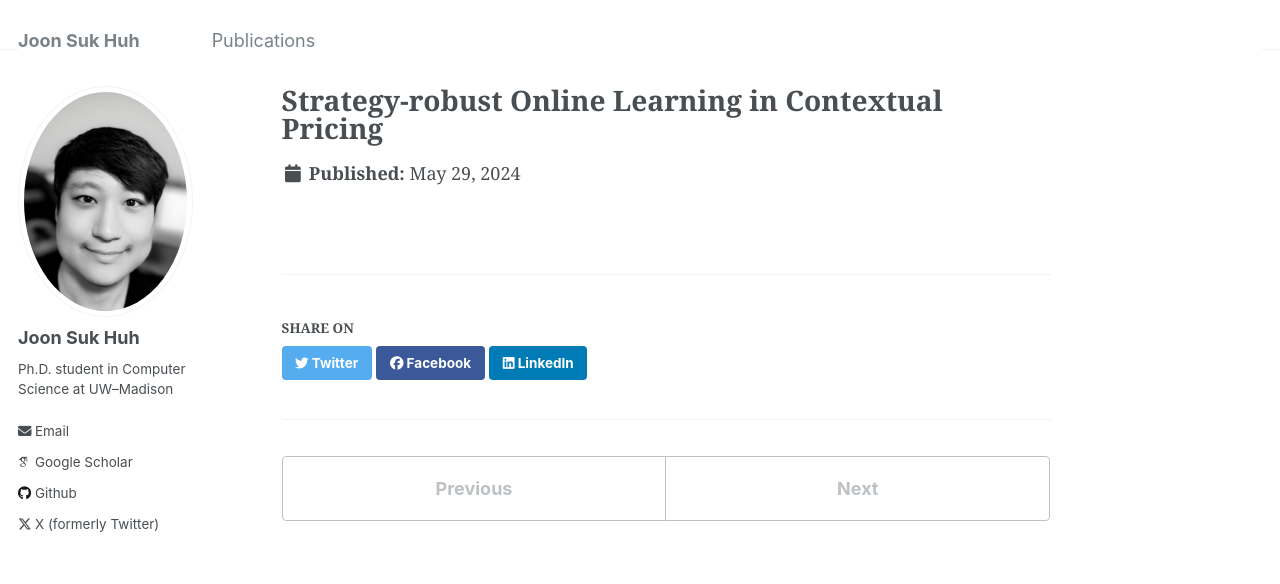
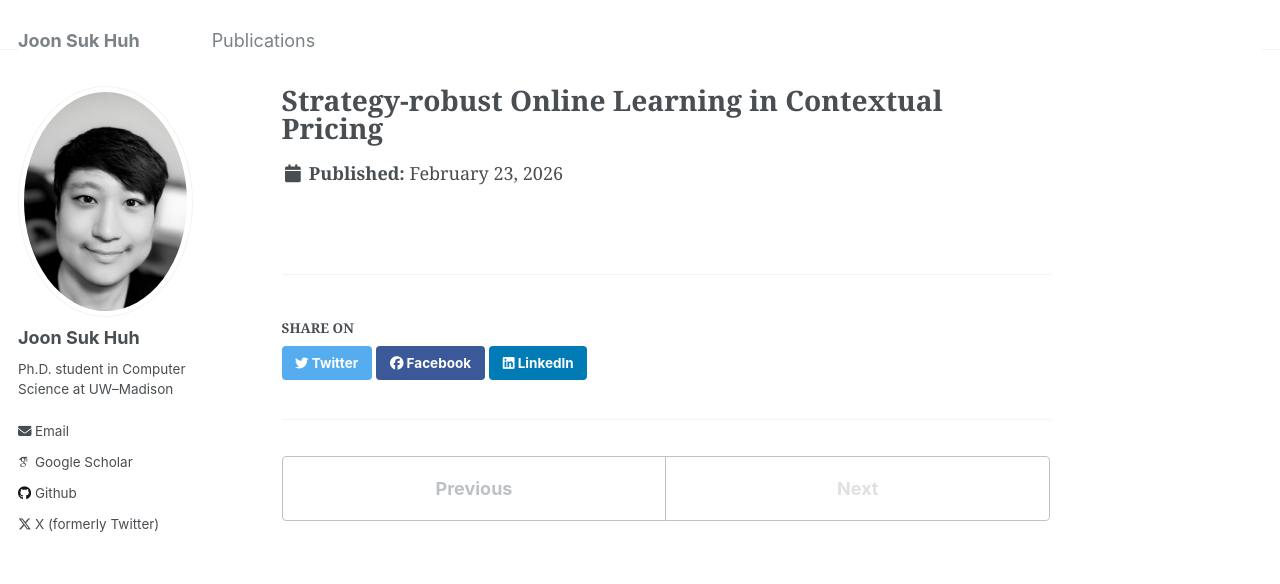
Before and after one commit to joon-huh/joon-huh.github.io, a Jekyll site: the page built from _publications/huh2026strategy.md, in a window 1280 px wide. Shown: the top 584 px of the page. Built offline with Jekyll 4.4.1, drawn with Linux system fonts in a browser that asks for light colours; some web fonts are replaced.

Commit message:
add ALT26 publication

```diff
--- a/_publications/huh2026strategy.md
+++ b/_publications/huh2026strategy.md
@@ -1,6 +1,6 @@
 ---
 title: 'Strategy-robust Online Learning in Contextual Pricing'
-excerpt: '**Joon Suk Huh**\*, Kirthevasan Kandasamy, *ICML 2024*. [[PDF](https://arxiv.org/pdf/2511.19842)]'
+excerpt: '**Joon Suk Huh**\*, Kirthevasan Kandasamy, *ALT 2026*. [[PDF](https://arxiv.org/pdf/2511.19842)]'
 collection: publications
-date: 2024-05-29
+date: 2026-02-23
 ---
```
